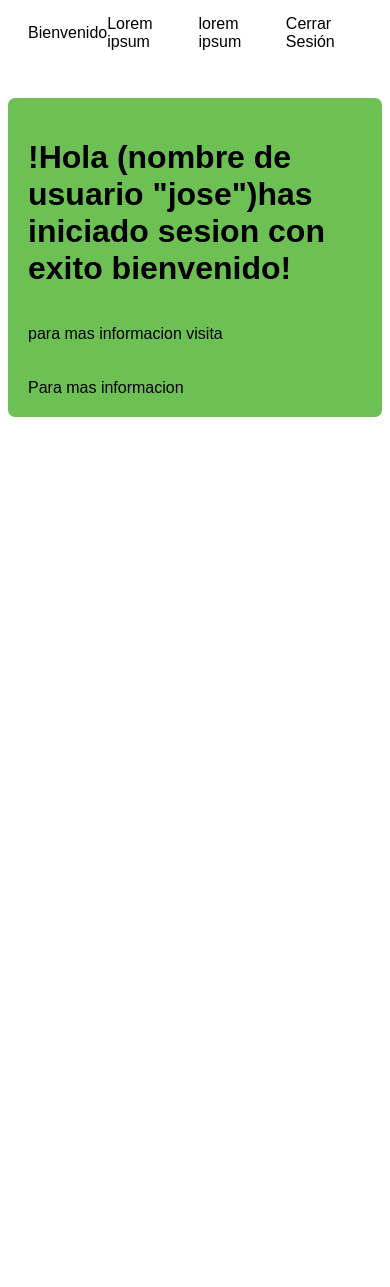
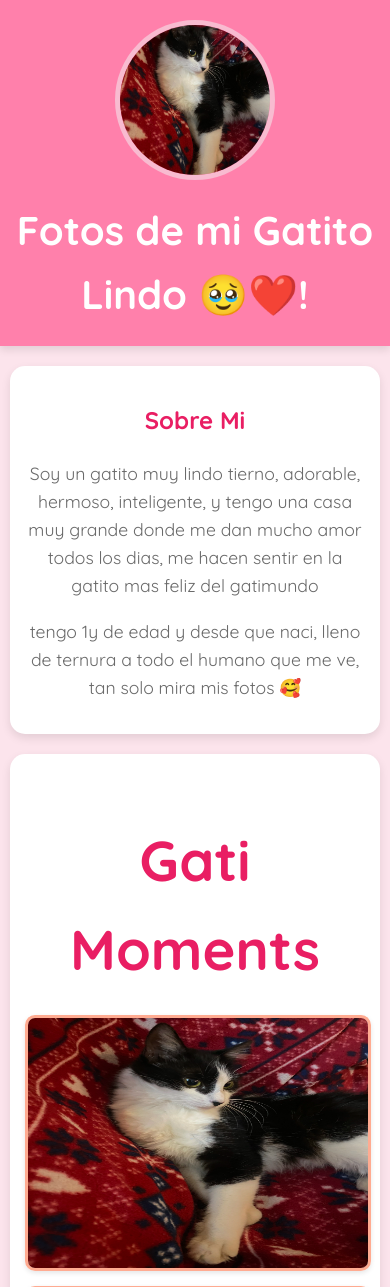
Before and after one commit to BratPython/formulariophp, a PHP site: page /formulariophp/main.php in a window 390 px wide. Shown: the top 1287 px of the page. Before the commit the page ends 417 px from the top, so only its background shows below. Run offline with PHP 8.4, Linux system fonts and the light colour scheme; the visitor is signed in with stand-in values (Sample User, id 1); grey boxes are pictures that could not be loaded.

Commit message:
commit landing page y redireccion al login directo

```diff
--- a/css/index.css
+++ b/css/index.css
@@ -44,7 +44,7 @@ input{
 }
 
 button {
-    background-color: #55b737da;
+    background-color:#e91e63 ;
     color: rgb(0, 0, 0);
     padding: 12px 20px;
     border: none;
@@ -56,7 +56,7 @@ button {
     width: 100%;
 }
 button:hover {
-    background-color: #55b737;
+    background-color: #ff80ab;
 }
 .error {
     color: red;
--- a/css/main.css
+++ b/css/main.css
@@ -1,62 +1,105 @@
-*{
-    box-sizing: border-box;
-    font-family: sans-serif;
-    text-decoration: none;
-    color: rgb(0, 0, 0);
-}
-a {
-    display: inline-block;
-    margin-top: 20px;
-    color: #0066cc;
-    text-decoration: none;
-}
+ body {
+            font-family: 'Quicksand', sans-serif;
+            margin: 0;
+            background-color: #fce4ec;
+            color: #4a4a4a;
+            line-height: 1.6;
+        }
+
+        h1, h2 {
+            font-family: 'Pacifico', ;
+            color: #e91e63;
+            text-align: center;
+            margin-bottom: 20px;
+        }
+
+        header {
+            background-color: #ff80ab;
+            color: white;
+            padding: 20px 0;
+            text-align: center;
+            box-shadow: 0 4px 8px rgba(0, 0, 0, 0.1);
+        }
+
+        header img {
+            border-radius: 50%;
+            width: 150px;
+            height: 150px;
+            object-fit: cover;
+            border: 5px solid #f8bbd0;
+            margin-bottom: 10px;
+        }
+
+        header h1 {
+            font-size: 3em;
+            margin: 0;
+            color: white;
+        }
+
+        .about-me {
+            max-width: 800px;
+            margin: 30px auto;
+            padding: 20px;
+            background-color: white;
+            border-radius: 15px;
+            box-shadow: 0 4px 10px rgba(0, 0, 0, 0.1);
+            text-align: center;
+        }
+
+        .about-me p {
+            font-size: 1.1em;
+            color: #6a6a6a;
+        }
+
+        .gallery-container {
+            max-width: 1000px;
+            margin: 40px auto;
+            padding: 20px;
+            background-color: white;
+            border-radius: 15px;
+            box-shadow: 0 4px 10px rgba(0, 0, 0, 0.1);
+        }
+        .gallery-container h2{
+            font-size: 56px
+        }
+
+        .gallery {
+            display: grid;
+            grid-template-columns: repeat(auto-fit, minmax(280px, 1fr));
+            gap: 15px;
+        }
+
+        .gallery img {
+            width: 100%;
+            height: 250px;
+            object-fit: fill;
+            border-radius: 10px;
+            border: 3px solid #ffab91;
+            box-shadow: 0 2px 5px rgba(0, 0, 0, 0.1);
+            transition: transform 0.3s ease-in-out;
+        }
+
+        .gallery img:hover {
+            transform: scale(1.05);
+        }
 
 
-.header{
-    display: flex;
-    justify-content: space-between;
-    align-items: center;
-    padding-left: 20px;
-    padding-right: 20px;
-    padding-bottom: 10px;
-    color: #000000;
-}
+        footer {
+            text-align: center;
+            padding: 20px;
+            margin-top: 40px;
+            background-color: #ff80ab;
+            color: white;
+            font-size: 0.9em;
+        }
 
-.header-nav{
-    display: flex;
-    flex-direction: row;
-    justify-content: space-between;
-    align-items: center;
-    gap: 20px;
-}
 
-.header-nav a {
-    margin-top: 0;
-    color: #000000;
-}
-
-main{
-    padding-left: 20px;
-    padding-right: 20px;
-    padding-top: 20px;
-    padding-bottom: 20px;
-    display: flex;
-    flex-direction: column;
-    background-color:#55b737da ;
-    border-radius: 7px;
-}
-
-.main-desc{
-    display: flex;
-    flex-direction: column;
-}
-
-a{
-    color: #000000;
-}
-
-body{
-    display: flex;
-    flex-direction: column;
-    gap: 30px;
-}
+        @media (max-width: 768px) {
+            header h1 {
+                font-size: 2.5em;
+            }
+            .about-me, .gallery-container {
+                margin: 20px 10px;
+                padding: 15px;
+            }
+        }
--- a/index.php
+++ b/index.php
@@ -7,7 +7,7 @@
 </head>
 <body>
     <div class="form-container">
-        <form action="procesar.php" method="POST" class="form-container-child">
+        <form action="login.php" method="POST" class="form-container-child">
             <div class="form">
                 <label for="nombre">Nombre</label>
                 <input type="text" name="nombre" id="nombre">
--- a/main.php
+++ b/main.php
@@ -10,29 +10,47 @@ if (!isset($_SESSION['usuario'])) {
 <html lang="es">
 <head>
     <meta charset="UTF-8">
-    <title>Panel Principal</title>
+    <meta name="viewport" content="width=device-width, initial-scale=1.0">
+    <title>Mi Gatito 🐾</title>
     <link rel="stylesheet" href="css/main.css">
+    <link rel="preconnect" href="https://fonts.googleapis.com">
+    <link rel="preconnect" href="https://fonts.gstatic.com" crossorigin>
+    <link href="https://fonts.googleapis.com/css2?family=Pacifico&family=Quicksand:wght@300;400;700&display=swap" rel="stylesheet">
+
 </head>
-<body class="">
-    <header class="header">
-        <div class="header-t">
-            <p>Bienvenido</p>
-        </div>
-        <div class="header-nav">
-            <a href="#">Lorem ipsum</a>
-            <a href="#">lorem ipsum</a>
-            <a href="logout.php">Cerrar Sesión</a>
-        </div>
+<body>
+
+    <header>
+        <img src="img/image1.JPG" alt="Foto principal de mi gatito">
+        <h1>Fotos de mi Gatito Lindo 🥹❤️!</h1>
     </header>
-    <main class="main">
-        <div class="main-title">
-        <h1>!Hola (nombre de usuario "jose")has iniciado sesion con exito bienvenido!</h1>
-        <div class="main-desc">
-        <p>para mas informacion visita </p>
-        <a href="https://http.cat/">Para mas informacion</a>
-        </div>
-        </div>
+
+    <main>
+        <section class="about-me">
+            <h2>Sobre Mi</h2>
+            <p>Soy un gatito muy lindo tierno, adorable, hermoso, inteligente, y tengo una casa muy grande donde me dan mucho amor todos los dias, me hacen sentir en la gatito mas feliz del gatimundo</p>
+            <p>tengo 1y de edad y desde que naci, lleno de ternura a todo el humano que me ve, tan solo mira mis fotos 🥰</p>
+        </section>
+
+        <section class="gallery-container">
+            <h2>Gati Moments</h2>
+            <div class="gallery">
+                <img src="img/image1.JPG">
+                <img src="img/image2.JPG">
+                <img src="img/image3.JPG">
+                <img src="img/image4.JPG">
+                <img src="img/image5.HEIC">
+                <img src="img/image6.HEIC">
+                <img src="img/image7.HEIC">
+                <img src="img/image8.HEIC">
+                <img src="img/image9.HEIC">
+            </div>
+        </section>
     </main>
+
+    <footer>
+        <p>Hecho con mucho amor para mi gatito💖 | © <?php echo date("Y"); ?> Fran, Alejandro, Andres, Jose</p>
+    </footer>
 
 </body>
 </html>
--- a/procesar.php
+++ b/procesar.php
@@ -82,9 +82,4 @@ if ($validacionPass !== true) {
 }
 
 guardar($nombre, $email, $password, $archivo);
-
-echo '<div>
-        <h2>Registro exitoso</h2>
-        <a href="index.php">Volver</a>
-      </div>';
 ?>
```
Also changed, not shown: usuarios.json (+10 -0 lines), img/image1.JPG (added), img/image3.JPG (added), 7 other files.
